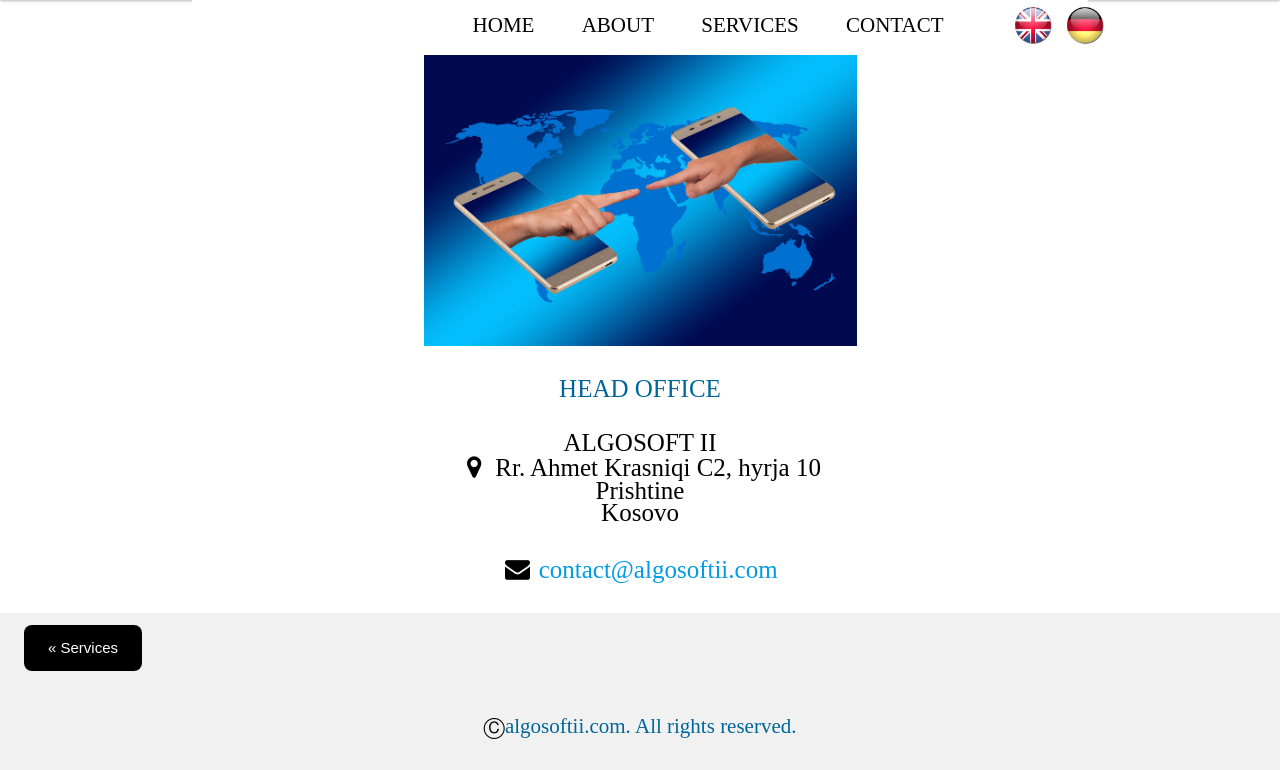
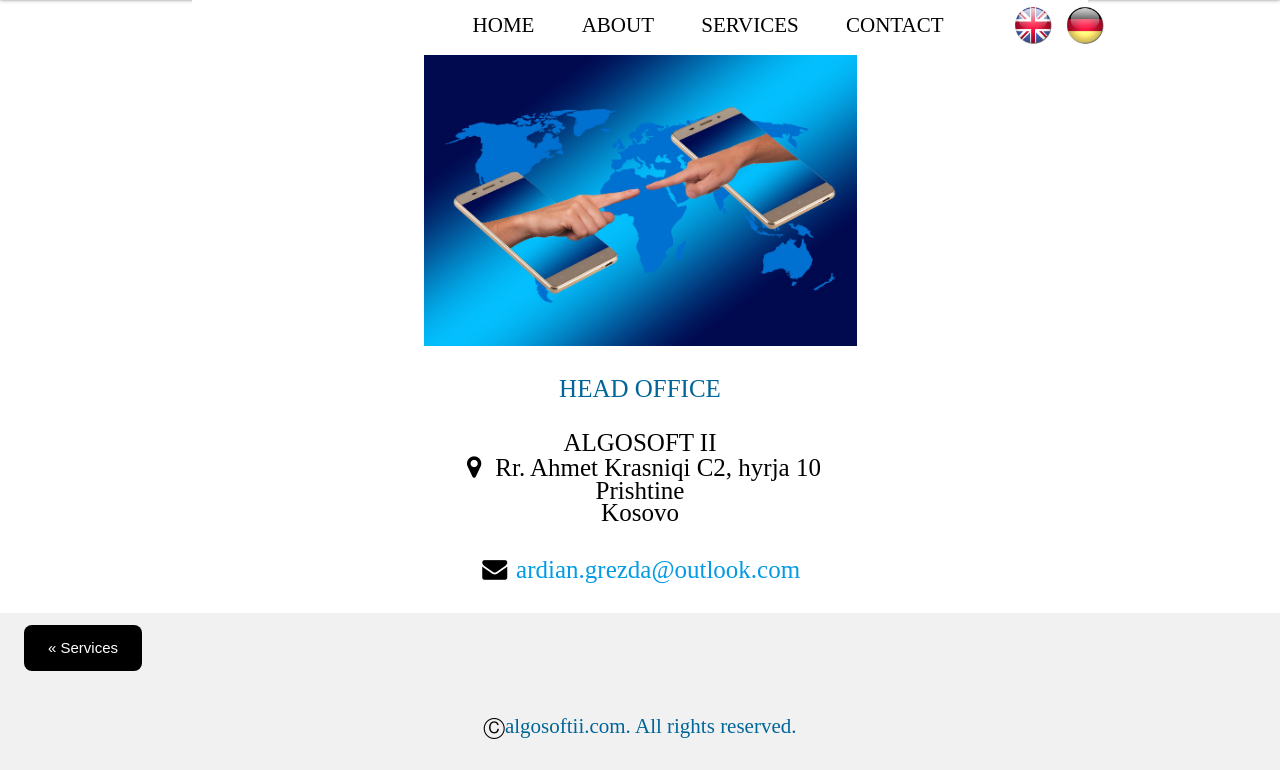
Before and after one commit to ardiangrezda/algosoft, a Django app: template main/templates/contact.html in a window 1280 px wide. Shown: the part 65-835 px from the top of the page. Run offline with Django 3.2, Linux system fonts and the light colour scheme; the template is opened without the code that fills it, so the values that code supplies are empty.

Commit message:
Changing email address

```diff
--- a/main/templates/contact.html
+++ b/main/templates/contact.html
@@ -29,7 +29,7 @@
 
       <div class="w3-row w3-padding-16 w3-center-align" style="color:black; ">
           <div class="font_AG_large">
-              <i class="fa fa-envelope" style="width:30px"> </i><a href="mailto:contact@algosoftii.com">   contact@algosoftii.com</a>
+              <i class="fa fa-envelope" style="width:30px"> </i><a href="mailto:ardian.grezda@outlook.com">   ardian.grezda@outlook.com</a>
           </div>
       </div>
   </div>
```
